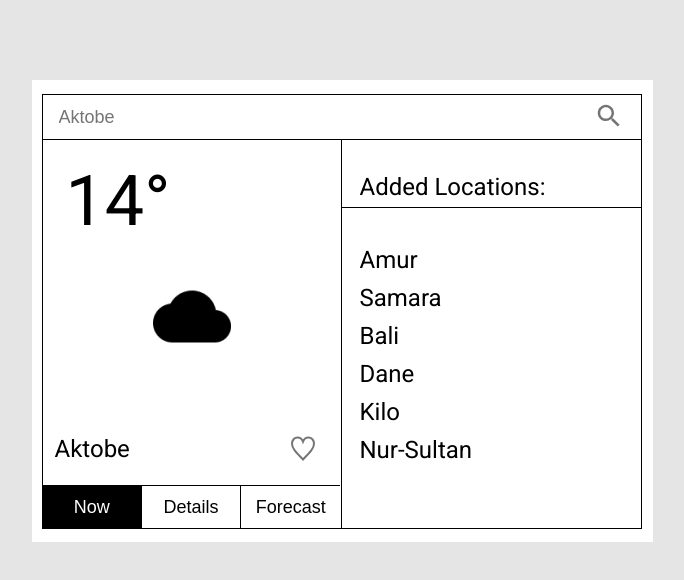
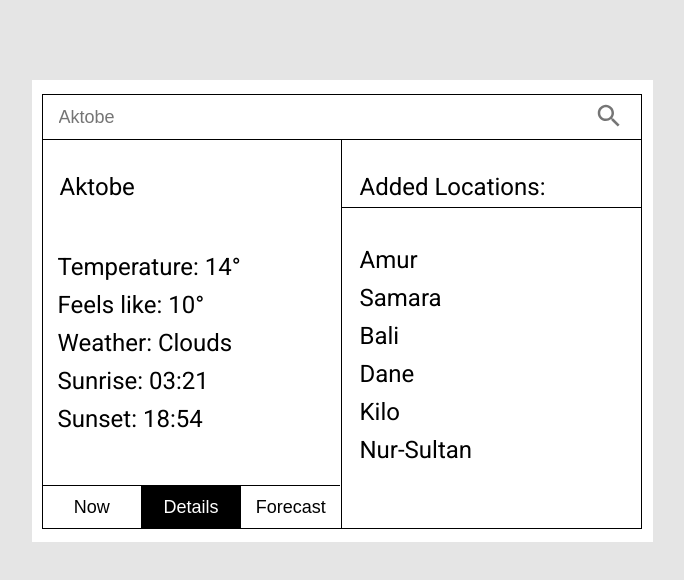
Before and after one commit to F1xa/Frontend-marathon, a plain HTML site: page index.html in a window 1280 px wide. Both pictures are taken after a click on the button "Details". Shown: the whole page, without its empty margins (298-982 px from the left). Drawn offline with Linux system fonts and the light colour scheme.

Commit message:
feat: add switching of buttons and tabs

```diff
--- a/index.html
+++ b/index.html
@@ -21,28 +21,43 @@
       </div>
       <div class="container">
         <div class="weather">
+          <div class="weather__content__list">
+            <div class="weather__content__item active"  id="item1">
               <div class="weather__content">
-            <div class="weather__content__item" id="item1">
-              <div class="weather__degree">
+                <div class="weather__temperature__now">
                   <p>14</p>
                   <span>&deg</span>
                 </div>
-              <div class="weather__img">
+                <div class="weather__img__now">
                   <img src="./assets/img/icons-cloud.png" alt="cloud-img">
                 </div>
-              <div class="weather__city">
+                <div class="weather__city__now">
                   <p class="locations__city">Aktobe</p>
                   <img src="./assets/img/Shape.svg" alt="Shape-img">
                 </div>
               </div>
-
+            </div>
+            <div class="weather__content__item"  id="item2">
+              <div class="weather__content__details">
+                <div class="weather__city__details">
+                  <p class="locations__city">Aktobe</p>
+                </div>
+                <div class="weather__temperature__details">
+                  <p class="details-indicators">Temperature: 14&deg</p>
+                  <p class="details-indicators">Feels like: 10&deg</p>
+                  <p class="details-indicators">Weather: Clouds</p>
+                  <p class="details-indicators">Sunrise: 03:21</p>
+                  <p class="details-indicators">Sunset: 18:54</p>
+                </div>
+              </div>
+            </div>
             <!-- <div class="weather__content__item" id="item2"></div>
             <div class="weather__content__item" id="item3"></div> -->
           </div>
           <div class="buttons__tabs">
-            <button type="button" class="weather__button active">Now</button>
-            <button type="button" class="weather__button">Details</button>
-            <button type="button" class="weather__button">Forecast</button>
+            <button type="button" class="weather__button button-now">Now</button>
+            <button type="button" class="weather__button button-details">Details</button>
+            <button type="button" class="weather__button button-forecast">Forecast</button>
           </div>
         </div>
         <div class="locations">
@@ -65,5 +80,6 @@
 
 
   <script src="./main.js"></script>
+  <script src="./view.js"></script>
 </body>
 </html>
--- a/style.css
+++ b/style.css
@@ -10,6 +10,8 @@
 body {
   background: #E5E5E5;
   font-family: 'Roboto', sans-serif;
+  font-style: normal;
+  font-weight: normal;
 }
 
 .main {
@@ -71,11 +73,15 @@ body {
   border-left: 0;
 }
 
-.weather__content {
+.weather__content__list {
   height: 345px;
 }
 
 .weather__content__item {
+  display: none;
+}
+
+.weather__content {
     display: flex;
     flex-direction: column;
     justify-content: space-between;
@@ -104,10 +110,14 @@ body {
   cursor: pointer;
 }
 
-.active {
+button.active {
   display: block;
   background: #000000;
   color: #FFFFFF;
+}
+
+.weather__content__item.active {
+  display: block;
 }
 
 .weather__button:last-child {
@@ -116,6 +126,11 @@ body {
 
 .weather__button:hover {
   background: #e1dbdb;
+}
+
+.weather__button:focus {
+  background: #000000;
+  color: #FFFFFF
 }
 
 .added__locations {
@@ -145,36 +160,58 @@ body {
   line-height: 28px;
 }
 
-.weather__degree {
+.weather__temperature__now {
   display: flex;
   padding-top: 20px;
   padding-left: 23px;
 }
 
-.weather__degree p {
+.weather__temperature__now p {
   font-style: normal;
   font-weight: normal;
   font-size: 70px;
   line-height: 82px;
 }
 
-.weather__degree span {
+.weather__temperature__now span {
   font-style: normal;
   font-weight: normal;
   font-size: 70px;
   line-height: 82px;
 }
 
-.weather__img {
+.weather__img__now {
   display: flex;
   justify-content: center;
   padding-bottom: 40px;
 }
 
-.weather__city {
+.weather__city__now {
   padding-left: 12px;
   padding-right: 26px;
   padding-bottom: 17px;
   display: flex;
   justify-content: space-between;
 }
+
+.weather__city__details {
+  padding-top: 28px;
+  padding-left: 17px;
+}
+
+.weather__content__details {
+  height: 345px;
+}
+
+.weather__temperature__details {
+  padding-top: 42px;
+  padding-left: 15px;
+}
+
+.details-indicators {
+  padding: 5px 0;
+  font-style: normal;
+  font-weight: normal;
+  font-size: 24px;
+  line-height: 28px;
+}
--- /dev/null
+++ b/view.js
@@ -0,0 +1,24 @@
+const BUTTONS_TABS = document.querySelectorAll('.weather__button');
+const TABS = document.querySelectorAll('.weather__content__item');
+
+
+
+
+
+BUTTONS_TABS.forEach((button, index) => {
+
+  button.addEventListener('click', ()=> {
+
+    BUTTONS_TABS.forEach(item => {
+      item.classList.remove('active')
+    });
+
+    TABS.forEach(item => {
+      item.classList.remove('active')
+    });
+
+    TABS[index].classList.add('active');
+    button.classList.add('active');
+
+  })
+})
```
Lines whose indentation alone changed are shown as unchanged.
